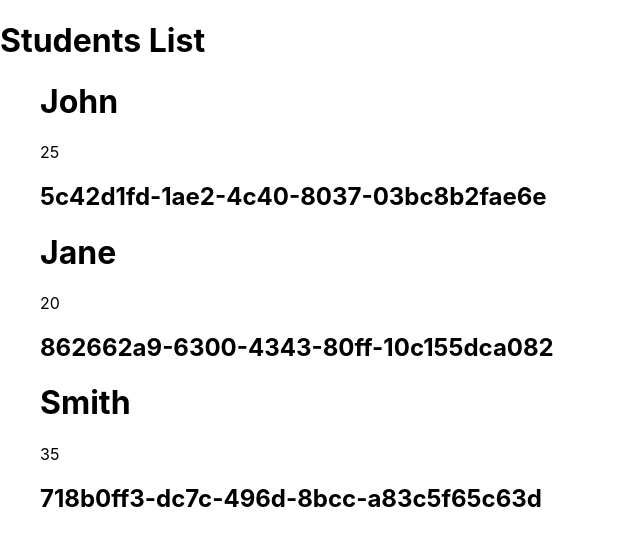
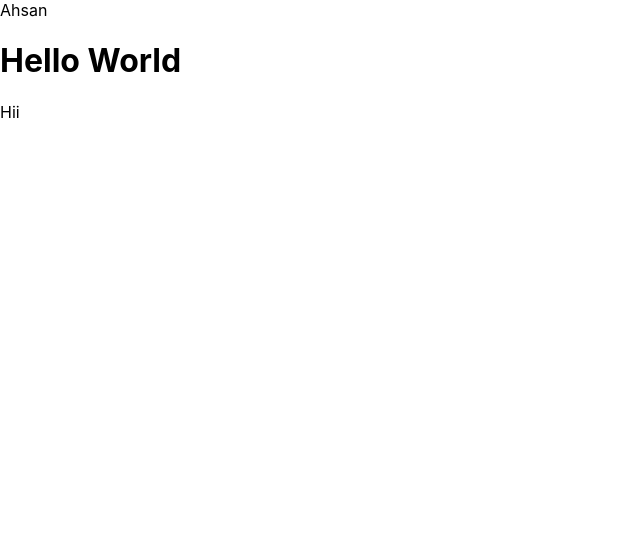
Before and after one commit to ahsan1800411/react-app, a React (Create React App) app: page / in a window 1280 px wide. Shown: the top 546 px of the page, without its empty margins (0-640 px from the left). Built offline with nearby package versions, Linux system fonts and the light colour scheme.

Commit message:
Initial Commit

```diff
--- a/src/App.js
+++ b/src/App.js
@@ -1,15 +1,14 @@
 import React from 'react';
 import './App.css';
-import List from './components/List';
-// import Props from './components/Props';
-// import DefaultProps from './components/DefaultProps';
+import Children from './components/Children';
 
 function App() {
   return (
     <>
-      {/* <DefaultProps age={22} /> */}
-      {/* <Props name={55} age={21} /> */}
-      <List />
+      <Children name='Ahsan'>
+        <h1>Hello World</h1>
+        <p>Hii</p>
+      </Children>
     </>
   );
 }
--- /dev/null
+++ b/src/components/Children.js
@@ -0,0 +1,12 @@
+import React from 'react';
+
+const Children = (props) => {
+  return (
+    <>
+      {props.name}
+      {props.children}
+    </>
+  );
+};
+
+export default Children;
--- a/src/components/List.js
+++ /dev/null
@@ -1,42 +0,0 @@
-import { v4 as uuidv4 } from 'uuid';
-
-function List() {
-  const students = [
-    {
-      name: 'John',
-      id: uuidv4(),
-      age: 25,
-    },
-    {
-      name: 'Jane',
-      id: uuidv4(),
-      age: 20,
-    },
-    {
-      name: 'Smith',
-      id: uuidv4(),
-      age: 35,
-    },
-  ];
-
-  return (
-    <div>
-      <h1>Students List</h1>
-      <ul>
-        {/* {students.map((student) => {
-          return <h1 key={student.id}>{student.name}</h1>;
-        })} */}
-
-        {students.map((student, index) => (
-          <div key={student.id}>
-            <h1>{student.name}</h1>
-            <p>{student.age}</p>
-            <h2>{student.id}</h2>
-          </div>
-        ))}
-      </ul>
-    </div>
-  );
-}
-
-export default List;
```
Also changed, not shown: src/components/ComponentC.js (added, +11 -0 lines), src/components/ComponentE.js (added, +12 -0 lines), src/components/ComponentF.js (added, +15 -0 lines), src/components/DefaultProps.js (deleted, +0 -13 lines), src/components/Props.js (deleted, +0 -15 lines).
